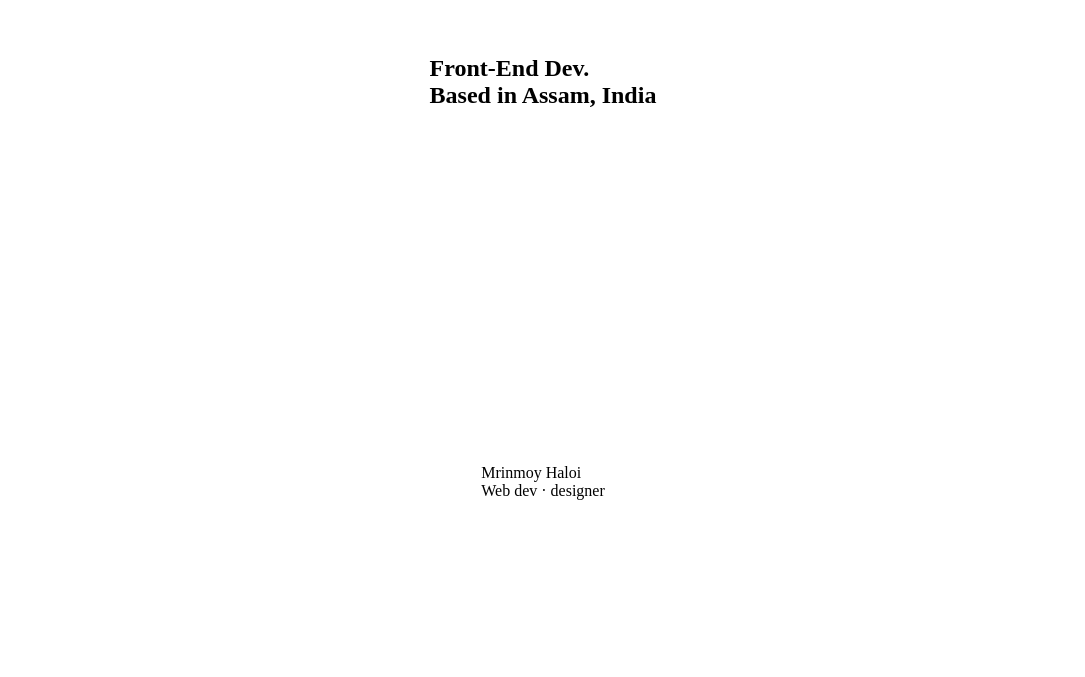
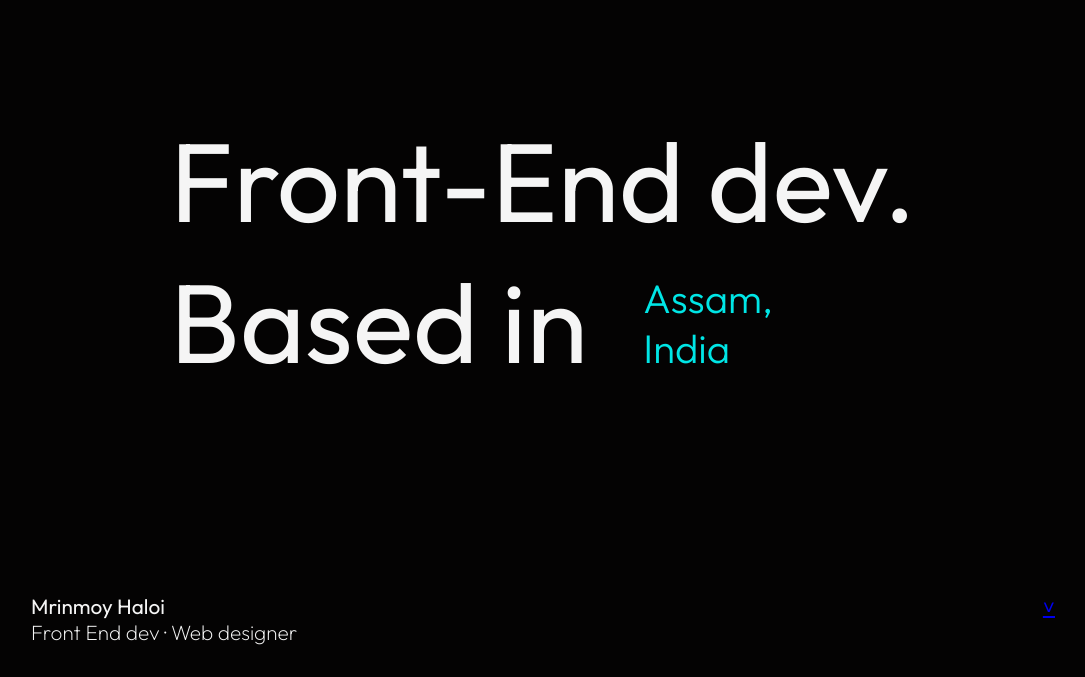
Before and after one commit to MrinmoyHaloi/mrinmoyhaloi.github.io, a SvelteKit app: page / in a window 1280 px wide. Shown: the part 123-800 px from the top of the page, without its empty margins (97-1182 px from the left). Built offline with nearby package versions, Linux system fonts and the light colour scheme.

Commit message:
feat: landing section

```diff
--- a/src/app.scss
+++ b/src/app.scss
@@ -1,7 +1,20 @@
 /* Write your global styles here, in SCSS syntax. Variables and mixins from the src/variables.scss file are available here without importing */
 
+@import url('https://fonts.googleapis.com/css2?family=Outfit:wght@100..900&display=swap');
+
 * {
-    margin: 0;
-    padding: 0;
-    box-sizing: border-box;
+	margin: 0;
+	padding: 0;
+	box-sizing: border-box;
 }
+
+html {
+	scroll-behavior: smooth;
+	font-family: 'Outfit', sans-serif;
+	font-optical-sizing: auto;
+}
+
+body {
+	background-color: $background;
+	color: $text;
+}
--- a/src/routes/+page.svelte
+++ b/src/routes/+page.svelte
@@ -2,17 +2,22 @@
 	<section class="landing-section">
 		<div class="title-box">
 			<h1>
-				<span>Front-End Dev.</span>
+				<span>Front-End dev.</span>
 				<br />
-				<span>Based in</span>
-				<span>Assam, India</span>
+				<span style="margin-right: 2rem;">Based in</span>
+				<span class="address">Assam, India</span>
 			</h1>
 		</div>
 		<div class="bottom-box">
-			<div><span>Mrinmoy Haloi</span><br /><span>Web dev · designer</span></div>
+			<div>
+				<span>Mrinmoy Haloi</span>
+				<br />
+				<span style="font-weight: 200;">Front End dev · Web designer</span>
+			</div>
+			<a href="#about-section" class="arrow-down"><i>˅</i></a>
 		</div>
 	</section>
-	<section class="about-section">
+	<section class="about-section" id="about-section">
 		<h2>Myself,</h2>
 		<p>
 			I'm Mrinmoy Haloi, a Front End Developer from India. I specialize in creating user-friendly
@@ -63,8 +68,34 @@
 <style lang="scss">
 	.landing-section {
 		height: 100dvh;
-		display: grid;
-		place-items: center;
+		display: flex;
+		flex-direction: column;
+		width: 85%;
+		margin: auto;
+
+		.title-box {
+			height: 100%;
+			display: flex;
+			justify-content: center;
+			align-items: center;
+			h1 {
+				font-size: 7rem;
+				font-weight: 400;
+				span.address {
+					font-size: 2.5rem;
+					display: inline-block;
+					width: min-content;
+					font-weight: 300;
+					color: hsl(180, 100%, 45%);
+				}
+			}
+		}
+
+		.bottom-box {
+			display: flex;
+			justify-content: space-between;
+			font-size: 1.3rem;
+		}
 	}
 	.about-section {
 		height: 100vh;
@@ -78,4 +109,8 @@
 	.contact-section {
 		height: 100vh;
 	}
+
+	section {
+		padding: 2rem;
+	}
 </style>
--- a/src/variables.scss
+++ b/src/variables.scss
@@ -1 +1,3 @@
 /* Variables and mixins declared here will be available in all other SCSS files */
+$background: #040303;
+$text: #f5f5f5;
```
